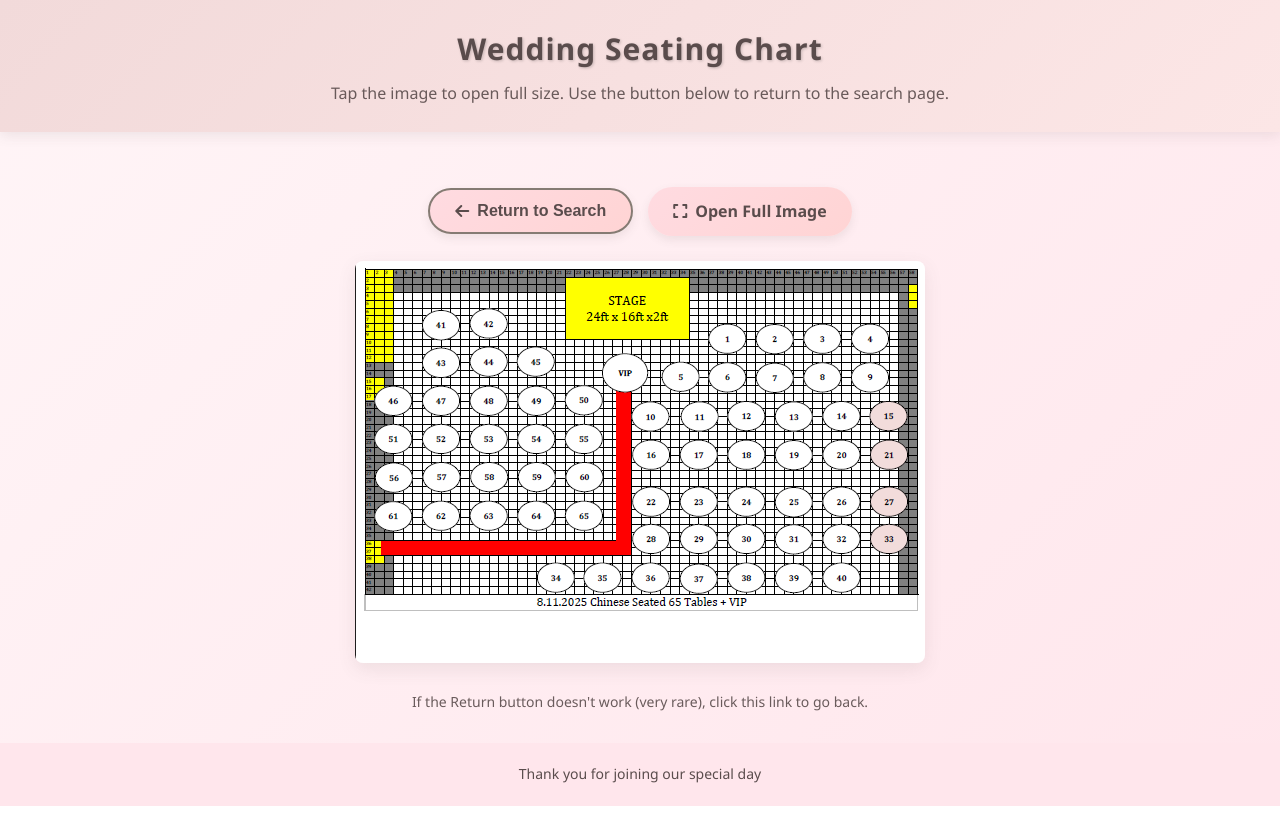
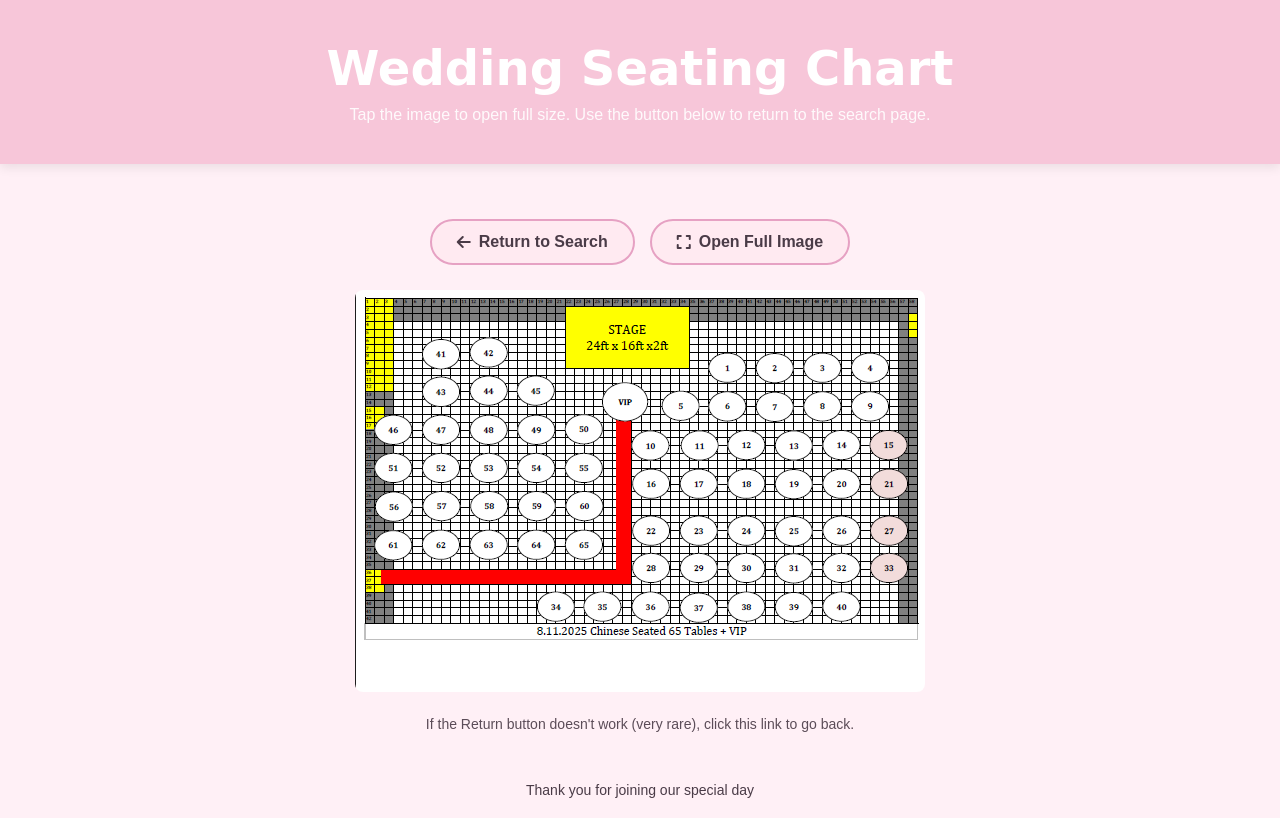
Before and after one commit to ShawnnXx/ShawnnXx.github.io, a plain HTML site: page seating.html in a window 1280 px wide. Drawn offline with Linux system fonts and the light colour scheme.

Commit message:
Update seating.html

```diff
--- a/seating.html
+++ b/seating.html
@@ -6,43 +6,40 @@
   <title>Seating Chart</title>
   <link rel="stylesheet" href="https://cdnjs.cloudflare.com/ajax/libs/font-awesome/6.4.0/css/all.min.css">
   <style>
-    :root {
-      --primary-color: #ffe6e6;       /* 主粉 */
-      --secondary-color: #ffe6ec;     /* 淡粉背景 */
-      --accent-color: #ffd4d4;        /* 渐层粉 */
-      --light-color: #fff5f7;         /* 更淡粉 */
-      --text-color: #5a4c4c;          /* 柔棕色文字 */
-      --shadow-color: rgba(90, 76, 76, 0.1);
+        :root {
+      --main-pink: #f7c6d9;       /* 主玫瑰粉 */
+      --light-pink: #fff0f6;      /* 淡粉背景 */
+      --soft-pink: #ffeaf1;       /* 柔粉 */
+      --accent: #e6a1c3;          /* 深一点粉，按钮和边框 */
+      --text-dark: #4a3b47;       /* 深棕紫文字 */
+      --shadow: rgba(0,0,0,0.08);
     }
 
     * { box-sizing: border-box; margin: 0; padding: 0; }
 
     body {
-      font-family: 'Segoe UI', Tahoma, Geneva, Verdana, sans-serif;
-      background: linear-gradient(135deg, var(--light-color) 0%, var(--secondary-color) 100%);
-      color: var(--text-color);
-      line-height: 1.6;
-      min-height: 100vh;
+      font-family: 'Poppins', sans-serif;
+      background: var(--light-pink);
+      color: var(--text-dark);
       display: flex;
       flex-direction: column;
       align-items: center;
+      min-height: 100vh;
     }
 
     .header {
+      text-align: center;
+      padding: 40px 20px;
+      background: var(--main-pink);
+      color: white;
       width: 100%;
-      background: linear-gradient(135deg, #f2dada, #fce6e6);
-      padding: 25px;
-      text-align: center;
-      box-shadow: 0 4px 12px var(--shadow-color);
+      box-shadow: 0 4px 10px var(--shadow);
     }
 
     .header h1 {
-      font-size: 30px;
-      font-weight: 600;
-      text-shadow: 1px 1px 3px rgba(0, 0, 0, 0.2);
-      margin-bottom: 8px;
-      letter-spacing: 1px;
-      color: var(--text-color);
+      font-family: 'Great Vibes', cursive;
+      font-size: 48px;
+      margin-bottom: 10px;
     }
 
     .header p {
@@ -52,10 +49,13 @@
 
     .container {
       width: 100%;
-      max-width: 1000px;
+      max-width: 800px;
       padding: 30px 20px;
       flex: 1;
     }
+
+
+
 
     .button-container {
       display: flex;
@@ -66,16 +66,16 @@
       margin: 25px 0;
     }
 
-    .wedding-button {
+     .wedding-button {
       display: inline-flex;
       align-items: center;
       justify-content: center;
       padding: 12px 25px;
       font-size: 16px;
       font-weight: 600;
-      color: var(--text-color);
-      background: linear-gradient(135deg, #ffdbe1, #ffd4d4);
-      border: none;
+      border: 2px solid var(--accent);
+      background: var(--soft-pink);
+      color: var(--text-dark);
       border-radius: 50px;
       text-decoration: none;
       box-shadow: 0 4px 10px var(--shadow-color);
@@ -84,18 +84,16 @@
     }
 
     .wedding-button:hover {
+      background: var(--main-pink);
+      color: white;
       transform: translateY(-3px);
-      box-shadow: 0 6px 15px rgba(90, 76, 76, 0.2);
     }
 
     .wedding-button i { margin-right: 8px; }
 
-    /* Return to Search 特殊样式 */
-    .back-button {
-      border: 2px solid #857b73;  /* 柔和棕灰色边框 */
-    }
 
-    .img-wrap { margin-top: 18px; text-align: center; }
+
+    .img-wrap { margin-top: 18px; text-align: center;}
 
     img {
       max-width: 100%;
@@ -146,7 +144,7 @@
 
   <div class="container">
     <div class="button-container">
-      <button id="backBtn" class="wedding-button back-button" aria-label="Return to search">
+      <button id="backBtn" class="wedding-button" aria-label="Return to search">
         <i class="fas fa-arrow-left"></i> Return to Search
       </button>
       <a href="https://ShawnnXx.github.io/seating_chart.png"
```
